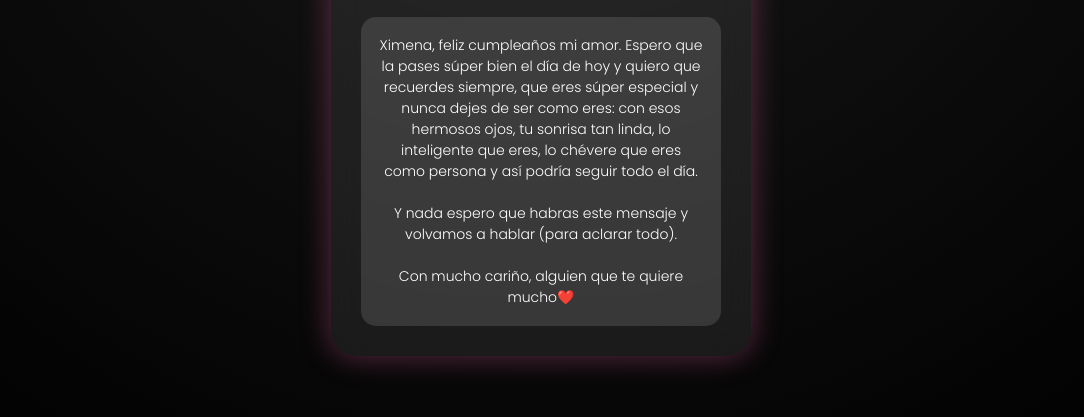
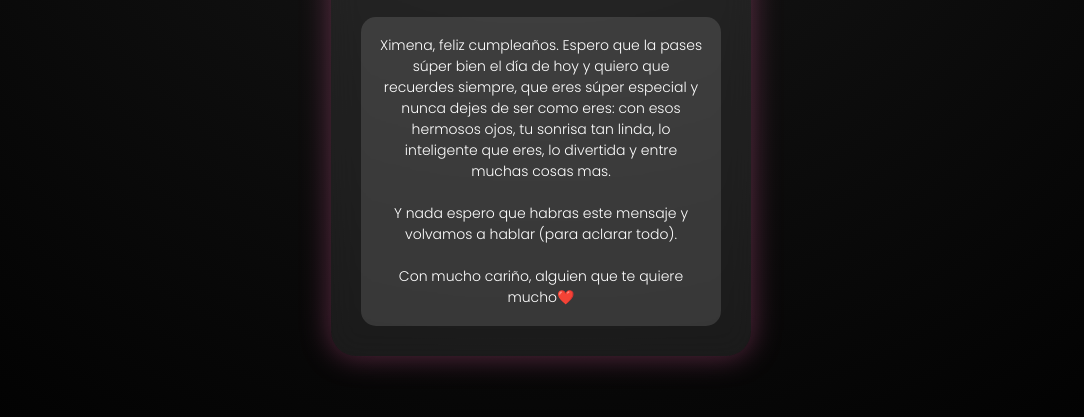
Before and after one commit to davidsantiagol9/Cumplex, a plain HTML site: page index.html in a window 1280 px wide. Shown: the part 345-762 px from the top of the page, without its empty margins (99-1183 px from the left). Drawn offline with Linux system fonts and the light colour scheme.

Commit message:
Update birthday

```diff
--- a/index.html
+++ b/index.html
@@ -110,8 +110,8 @@ h2 {
   <div class="lock" id="lock">🔒</div>
 
   <div class="mensaje" id="mensaje">
-    Ximena, feliz cumpleaños mi amor.
-    Espero que la pases súper bien el día de hoy y quiero que recuerdes siempre, que eres súper especial y nunca dejes de ser como eres: con esos hermosos ojos, tu sonrisa tan linda, lo inteligente que eres, lo chévere que eres como persona y así podría seguir todo el día.
+    Ximena, feliz cumpleaños.
+    Espero que la pases súper bien el día de hoy y quiero que recuerdes siempre, que eres súper especial y nunca dejes de ser como eres: con esos hermosos ojos, tu sonrisa tan linda, lo inteligente que eres, lo divertida y entre muchas cosas mas.
     <br><br>
     Y nada espero que habras este mensaje y volvamos a hablar (para aclarar todo).
     <br><br>
```
